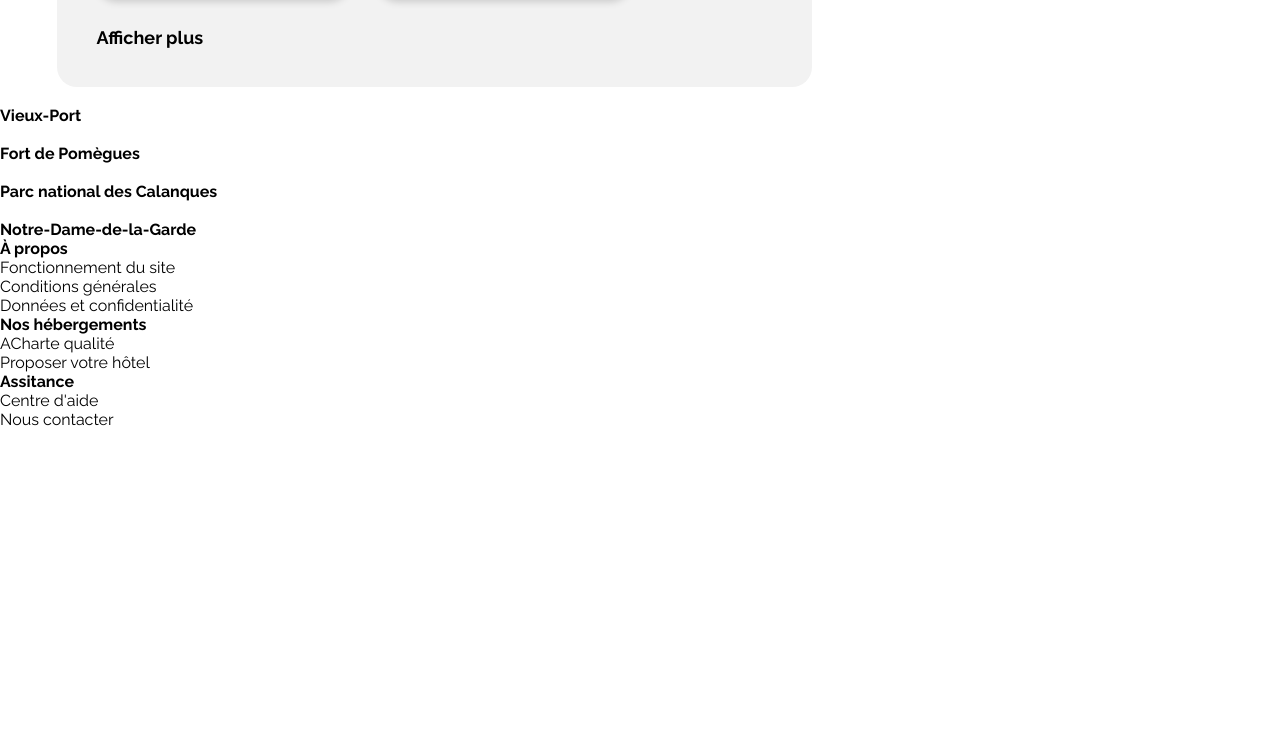
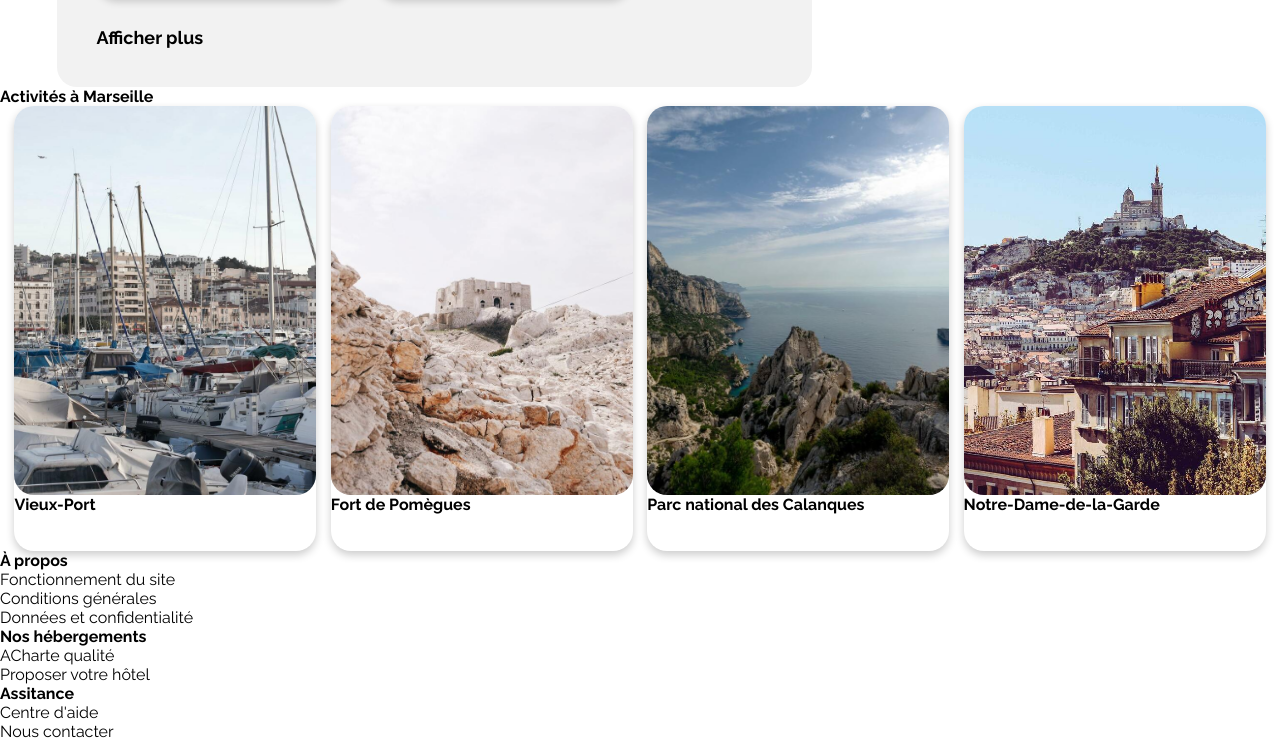
Before and after one commit to marcolehar35/Booki, a plain HTML site: page index.html in a window 1280 px wide. Shown: the part 1248-1989 px from the top of the page. Before the commit the page ends 1677 px from the top, so only its background shows below. Drawn offline with Linux system fonts and the light colour scheme.

Commit message:
Activités à Marseille - brouillon en cours

```diff
--- a/css/style.css
+++ b/css/style.css
@@ -333,11 +333,44 @@ justify-content: space-around;
 	padding: 16px 22px 12px 15px;
 }
 
+.description span{
+	font-weight: 600;
+}
+
 .fa-solid{
 	color: #0065FC;
 }
 
 #container-cards-principals {
 	display: flex;
+	flex-direction: row;
 	justify-content: space-around;
 }
+
+/* card activites */
+
+#container-activites{
+	display: flex;
+	flex-direction: row;
+	justify-content: space-evenly;
+}
+
+#container-activites article {
+	box-sizing: border-box;
+	box-shadow: 0 4px 8px 0 rgba(0,0,0,0.2);
+	height: 445px;
+	width: 302px;
+	border-radius: 20px;
+
+background: #FFFFFF;
+display: flex;
+flex-direction: column;
+}
+
+#container-activites article img {
+	object-fit: cover;
+	height: 389px;
+	width: 302px;
+	border-radius: 20px;
+
+}
--- a/index.html
+++ b/index.html
@@ -180,23 +180,26 @@
 						</div>
 					</aside>
 				</div>
-					<section>
+					<section >
+						<h2>Activités à Marseille</h2>
+						<div id="container-activites">
 						<article>
-							<img src="" alt="">
+							<img src="assets/images/activites/3_medium/Vieux-Port.jpg" alt="Vieux-Port" style="width:100%">
 							<h3>Vieux-Port</h3>
 						</article>
 						<article>
-							<img src="" alt="">
+							<img src="assets/images/activites/3_medium/Fort de Pomègues.jpg" alt="Fort de Pomègues" style="width:100%">
 							<h3>Fort de Pomègues</h3>
 						</article>
 						<article>
-							<img src="" alt="">
+							<img src="assets/images/activites/3_medium/Parc national des Calanques.jpg" alt="Parc national des Calanques" style="width:100%">
 							<h3>Parc national des Calanques</h3>
 						</article>
 						<article>
-							<img src="" alt="">
+							<img src="assets/images/activites/3_medium/Notre-Dame-de-la-Garde.jpg" alt="Notre-Dame-de-la-Garde" style="width:100%">
 							<h3>Notre-Dame-de-la-Garde</h3>
 						</article>
+					</div>
 					</section>
 				</main>
 				<footer>
```
Also changed, not shown: assets/images/activites/3_medium/Fort de Pomègues.jpg (renamed from assets/images/activites/3_medium/paul-hermann-QFTrLdQIRhI-unsplash.jpg), assets/images/activites/3_medium/Notre-Dame-de-la-Garde.jpg (renamed from assets/images/activites/3_medium/florian-wehde-xW9e8gdotxI-unsplash.jpg), assets/images/activites/3_medium/Parc national des Calanques.jpg (renamed from assets/images/activites/3_medium/kilyan-sockalingum-NR8-cBCN3aI-unsplash.jpg), assets/images/activites/3_medium/Vieux-Port.jpg (renamed from assets/images/activites/3_medium/reno-laithienne-QUgJhdY5Fyk-unsplash.jpg).
